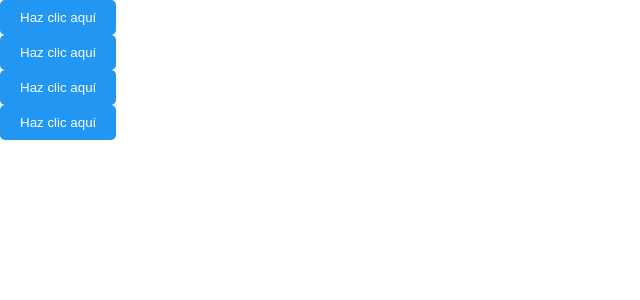
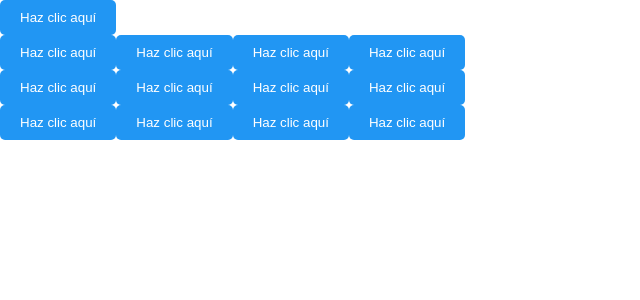
Before and after one commit to NikolaiKoz/frontmentor-launch-countdown-timer, a React (Create React App) app: page / in a window 1280 px wide. Shown: the top 300 px of the page, without its empty margins (0-640 px from the left). Built offline with nearby package versions, Linux system fonts and the light colour scheme.

Commit message:
test: :test_tube: test

```diff
--- a/src/components/navbar/Navbar.tsx
+++ b/src/components/navbar/Navbar.tsx
@@ -4,6 +4,9 @@ function Navbar() {
     return (
       <div className="App">
       <button className="button">Haz clic aquí</button>
+      <button className="button">Haz clic aquí</button>
+      <button className="button">Haz clic aquí</button>
+      <button className="button">Haz clic aquí</button>
       </div>
     );
   }
```
